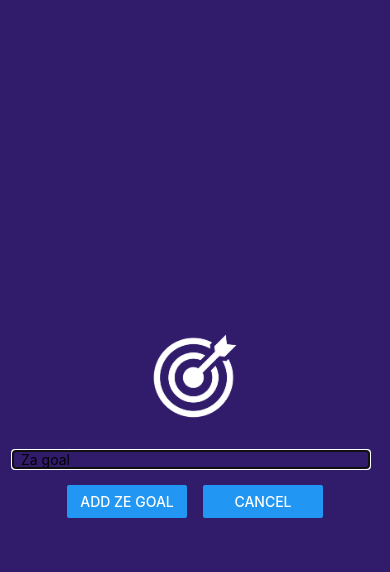
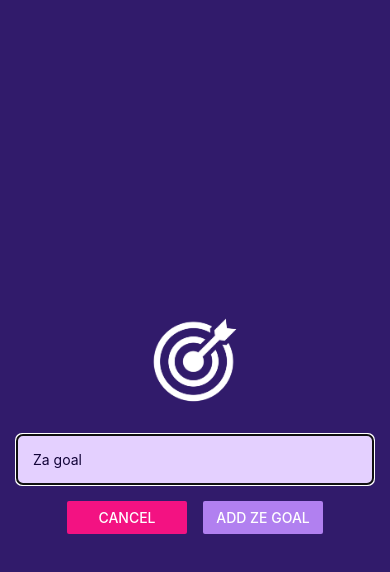
Before and after one commit to gariasf/silly-little-apps, a React Native app in the folder base-fakts/: screen / in a window 390 px wide. Both pictures are taken after a click on the button "ADD ZE GOAL". Shown: the top 572 px of the page. Built offline with nearby package versions, Linux system fonts and the light colour scheme.

Commit message:
chore: simple UI polish

```diff
--- a/base-fakts/App.js
+++ b/base-fakts/App.js
@@ -2,6 +2,7 @@ import { StyleSheet, View, FlatList, Button } from 'react-native';
 import { useState } from 'react';
 import GoalInput from './components/GoalInput';
 import GoalItem from './components/GoalItem';
+import { StatusBar } from 'expo-status-bar';
 
 export default function App() {
   const [goals, setGoals] = useState([]);
@@ -28,8 +29,10 @@ export default function App() {
   }
 
   return (
+   <>
+      <StatusBar style="light" />
       <View style={styles.appContainer}>
-      <Button title="Add Ze Goal" color="#5e0acc" onPress={startAddGoalHandler} />
+        <Button title="Add Ze Goal" color="#a965ec" onPress={startAddGoalHandler} />
         <GoalInput onAddGoal={addGoalHandler} onCancel={endAddGoalHandler} visible={modalIsVisible} />
         <View style={styles.goalsContainer}>
           <FlatList
@@ -38,14 +41,15 @@ export default function App() {
           />
         </View>
       </View>
+   </>
   );
 }
 
 const styles = StyleSheet.create({
   appContainer: {
     flex: 1,
-    paddingTop: 50,
-    paddingHorizontal: 16
+    paddingTop: 80,
+    paddingHorizontal: 16,
   },
   goalsContainer: {
     flex: 8
--- a/base-fakts/app.json
+++ b/base-fakts/app.json
@@ -6,6 +6,7 @@
     "orientation": "portrait",
     "icon": "./assets/icon.png",
     "userInterfaceStyle": "light",
+    "backgroundColor": "#1e085a",
     "newArchEnabled": true,
     "splash": {
       "image": "./assets/splash-icon.png",
--- a/base-fakts/components/GoalInput.js
+++ b/base-fakts/components/GoalInput.js
@@ -27,16 +27,14 @@ export default function GoalInput({ onAddGoal, onCancel, visible }) {
           value={enteredGoalText}
         />
         <View style={styles.buttonContainer}>
-         <View style={styles.button}>
-           <Button title="Add ze goal" onPress={addGoalHandler} />
-         </View>
           <View style={styles.button}>
-            <Button title="Cancel" onPress={onCancel} />
+            <Button title="Cancel" onPress={onCancel} color="#f31282" />
+          </View>
+          <View style={styles.button}>
+            <Button title="Add ze goal" onPress={addGoalHandler} color="#b180f0" />
           </View>
         </View>
       </View>
-
-
     </Modal>
   );
 }
@@ -56,10 +54,12 @@ const styles = StyleSheet.create({
   },
   textInput: {
     borderWidth: 1,
-    borderColor: '#ccc',
+    borderColor: '#e4d0ff',
+    backgroundColor: '#e4d0ff',
+    color: '#120438',
+    borderRadius: 6,
     width: "100%",
-    marginRight: 8,
-    paddingLeft: 8,
+    padding: 16,
   },
   buttonContainer: {
     flexDirection: 'row',
```
Lines whose indentation alone changed are shown as unchanged.
